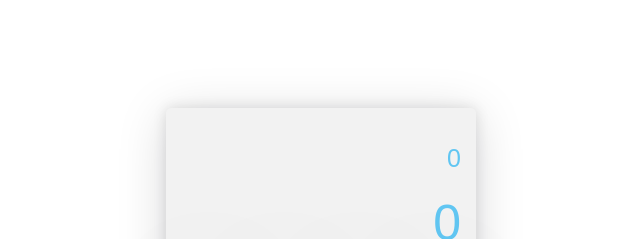
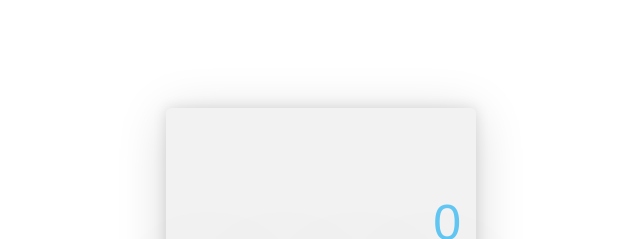
Before and after one commit to roomaank/AngularCalculator, an Angular app: page / in a window 1280 px wide. Shown: the top 239 px of the page, without its empty margins (319-959 px from the left). Built offline with nearby package versions, Linux system fonts and the light colour scheme.

Commit message:
create branch1

```diff
--- a/src/app/components/calculator/calculator.component.html
+++ b/src/app/components/calculator/calculator.component.html
@@ -2,8 +2,8 @@
   <div class="calc-wrapper">
     <div class="calc-header">
       <div class="calc-header--top">
-        <div class="count-block">{{countArea}}</div>
-        <!-- <input class="count-block" type="text" value="{{countArea}}"> -->
+        <!-- <div class="count-block">{{countArea}}</div> -->
+        <input class="count-block" type="text" value="{{countArea}}">
       </div>
       <div class="calc-header--main">
         <div class="result-block">{{resultArea}}</div>
@@ -21,7 +21,7 @@
         </div>
       </div>
       <div class="calc-main--right">
-        <button class="button button-operation" *ngFor="let operation of operations">{{operation}}</button>
+        <button class="button button-operation" *ngFor="let operation of operations" (click)="clickOperation(operation)">{{operation}}</button>
       </div>
     </div>
     <div class="calc-bottom">
--- a/src/app/components/calculator/calculator.component.scss
+++ b/src/app/components/calculator/calculator.component.scss
@@ -24,12 +24,13 @@
   font-family: 'Rubik', sans-serif;
 }
 
-// .calc-header--top input{
-//   height: 100%;
-//   width: 300px;
-//   border: none;
-//   background: transparent;
-// }
+.calc-header--top input{
+  height: 100%;
+  width: 300px;
+  border: none;
+  background: transparent;
+  text-align: end;
+}
 
 .calc {
   &-wrapper {
--- a/src/app/components/calculator/calculator.component.ts
+++ b/src/app/components/calculator/calculator.component.ts
@@ -8,10 +8,17 @@ import { DIGITS, OPERATIONS } from './calculator.constants';
 })
 export class CalculatorComponent implements OnInit {
 
+  calc = {
+    firstDigit: null,
+    secondDigit: null,
+    operator: null,
+    value: 0
+  }
+
   digits = DIGITS;
   operations = OPERATIONS;
-  countArea = 0;
-  resultArea = 0;
+  countArea = '';
+  resultArea = this.calc.value;
 
   constructor() { }
 
@@ -20,15 +27,19 @@ export class CalculatorComponent implements OnInit {
 
   clickButton(digit) {
     console.log(digit);
-    this.countArea = digit;
+    this.countArea += digit;
+  }
 
+  clickOperation(operation){
+    console.log(operation);
+    this.countArea += operation;
   }
 
   clearAll(){
   }
 
   result(){
-
+    this.countArea = '0';
   }
 
 }
```
